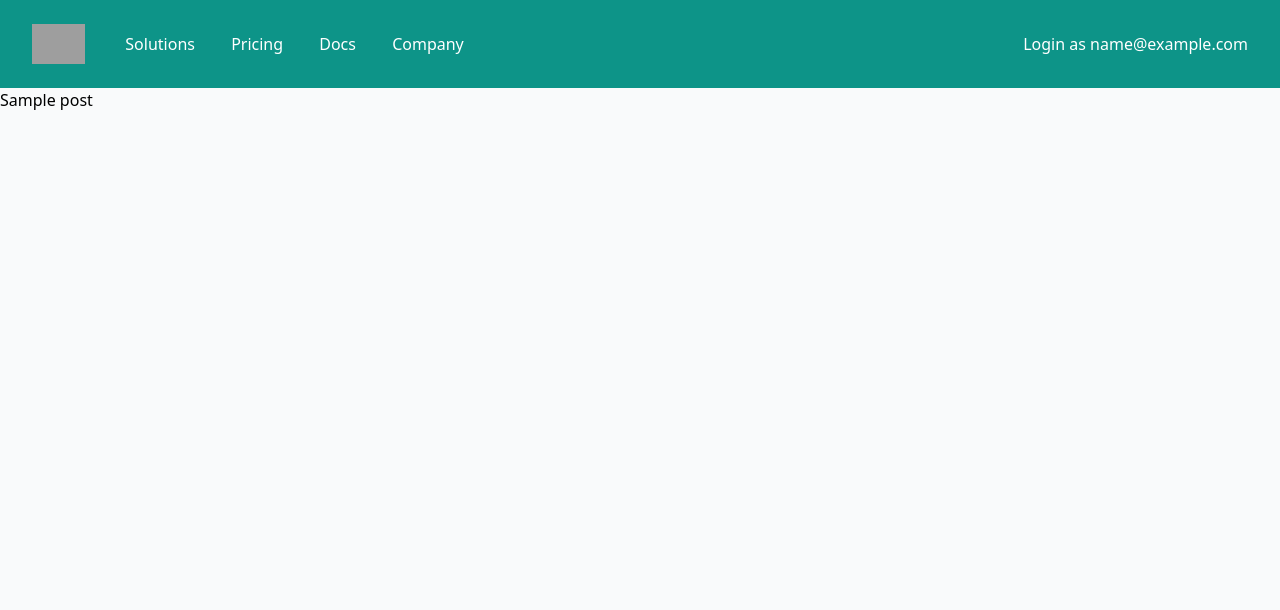
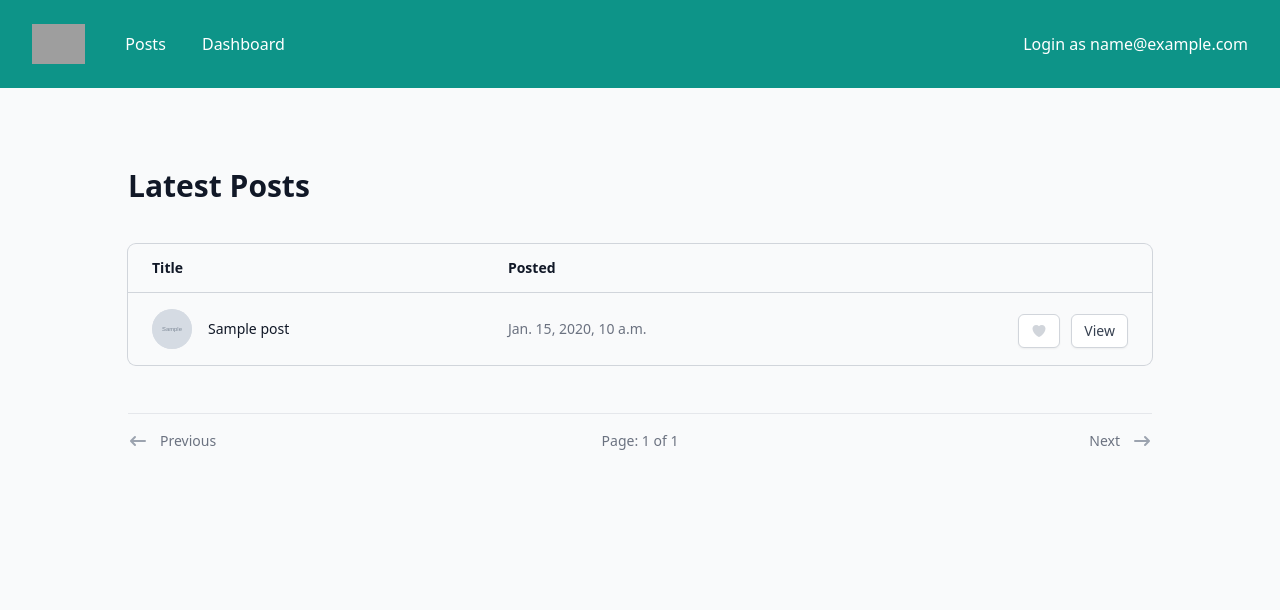
Before and after one commit to juanifioren/sonar, a Django app: page / in a window 1280 px wide. Shown: the top 610 px of the page. Run offline with Django 4.2, Linux system fonts and the light colour scheme; a user stored in the database is signed in; tables that the repository leaves empty hold one stand-in row (values such as "Sample post"); grey boxes marked "Sample" are stand-in pictures; some web fonts are replaced; grey boxes are pictures that could not be loaded.

Commit message:
List posts + pagination.

```diff
--- a/sonar/templates/_base.html
+++ b/sonar/templates/_base.html
@@ -42,13 +42,8 @@
                         <img class="h-10 w-auto" src="https://tailwindui.com/img/logos/mark.svg?color=white" alt="">
                     </a>
                     <div class="ml-10 hidden space-x-8 lg:block">
-                        <a href="#" class="text-base font-medium text-white hover:text-teal-50">Solutions</a>
-
-                        <a href="#" class="text-base font-medium text-white hover:text-teal-50">Pricing</a>
-
-                        <a href="#" class="text-base font-medium text-white hover:text-teal-50">Docs</a>
-
-                        <a href="#" class="text-base font-medium text-white hover:text-teal-50">Company</a>
+                        <a href="{% url 'posts' %}" class="text-base font-medium text-white hover:text-teal-50">Posts</a>
+                        <a href="#" class="text-base font-medium text-white hover:text-teal-50">Dashboard</a>
                     </div>
                 </div>
                 <div class="ml-10 space-x-4">
@@ -60,13 +55,8 @@
                 </div>
             </div>
             <div class="flex flex-wrap justify-center space-x-6 py-4 lg:hidden">
-                <a href="#" class="text-base font-medium text-white hover:text-teal-50">Solutions</a>
-
-                <a href="#" class="text-base font-medium text-white hover:text-teal-50">Pricing</a>
-
-                <a href="#" class="text-base font-medium text-white hover:text-teal-50">Docs</a>
-
-                <a href="#" class="text-base font-medium text-white hover:text-teal-50">Company</a>
+                <a href="{% url 'posts' %}" class="text-base font-medium text-white hover:text-teal-50">Posts</a>
+                <a href="#" class="text-base font-medium text-white hover:text-teal-50">Dashboard</a>
             </div>
         </nav>
     </header>
--- /dev/null
+++ b/sonar/templates/_pagination.html
@@ -0,0 +1,50 @@
+{% load i18n %}
+
+{% if page_obj %}
+
+<nav class="my-12 border-t border-gray-200 px-4 flex items-center justify-between sm:px-0">
+   <div class="-mt-px w-0 flex-1 flex">
+      <a{% if page_obj.has_previous %} id="previous-page" href="#"{% endif %} class="border-t-2 border-transparent pt-4 pr-1 inline-flex items-center text-sm font-medium text-gray-500{% if page_obj.has_previous %} hover:text-gray-700 hover:border-gray-300{% endif %}">
+         <!-- Heroicon name: solid/arrow-narrow-left -->
+         <svg class="mr-3 h-5 w-5 text-gray-400" xmlns="http://www.w3.org/2000/svg" viewBox="0 0 20 20" fill="currentColor" aria-hidden="true">
+            <path fill-rule="evenodd" d="M7.707 14.707a1 1 0 01-1.414 0l-4-4a1 1 0 010-1.414l4-4a1 1 0 011.414 1.414L5.414 9H17a1 1 0 110 2H5.414l2.293 2.293a1 1 0 010 1.414z" clip-rule="evenodd" />
+         </svg>
+         {% trans 'Previous' %}
+      </a>
+   </div>
+   <div class="hidden md:-mt-px md:flex">
+
+      <span class="border-transparent text-gray-500 border-t-2 pt-4 px-4 inline-flex items-center text-sm font-medium">
+      {% trans 'Page:' %} {{ page_obj.number }} of {{ page_obj.paginator.num_pages }}
+      </span>
+
+   </div>
+   <div class="-mt-px w-0 flex-1 flex justify-end">
+      <a{% if page_obj.has_next %} id="next-page" href="#"{% endif %} class="border-t-2 border-transparent pt-4 pl-1 inline-flex items-center text-sm font-medium text-gray-500{% if page_obj.has_next %} hover:text-gray-700 hover:border-gray-300{% endif %}">
+         {% trans 'Next' %}
+         <!-- Heroicon name: solid/arrow-narrow-right -->
+         <svg class="ml-3 h-5 w-5 text-gray-400" xmlns="http://www.w3.org/2000/svg" viewBox="0 0 20 20" fill="currentColor" aria-hidden="true">
+            <path fill-rule="evenodd" d="M12.293 5.293a1 1 0 011.414 0l4 4a1 1 0 010 1.414l-4 4a1 1 0 01-1.414-1.414L14.586 11H3a1 1 0 110-2h11.586l-2.293-2.293a1 1 0 010-1.414z" clip-rule="evenodd" />
+         </svg>
+      </a>
+   </div>
+</nav>
+
+{% if page_obj.has_previous or page_obj.has_next %}
+<script type="text/javascript">
+        var urlParams = new URLSearchParams(window.location.search);
+        var pageQueryName = "{{ page_kwarg | default:'page' }}";
+        {% if page_obj.has_previous %}
+        urlParams.delete(pageQueryName);
+        urlParams.append(pageQueryName, '{{ page_obj.previous_page_number }}');
+        document.getElementById('previous-page').href = '?' + urlParams.toString();
+        {% endif %}
+        {% if page_obj.has_next %}
+        urlParams.delete(pageQueryName);
+        urlParams.append(pageQueryName, '{{ page_obj.next_page_number }}');
+        document.getElementById('next-page').href = '?' + urlParams.toString();
+        {% endif %}
+</script>
+{% endif %}
+
+{% endif %}
--- a/sonar/templates/posts.html
+++ b/sonar/templates/posts.html
@@ -6,10 +6,55 @@
 
 {% block content %}
 
-{% if posts %}
-{% for post in posts %}
-    <p>{{ post.title }}</p>
-{% endfor %}
-{% endif %}
+<div class="pt-16 pb-20 px-4 sm:px-6 lg:pt-20 lg:pb-28 lg:px-8">
+    <div class="relative max-w-5xl mx-auto">
+        <div class="sm:flex sm:items-center">
+            <div class="sm:flex-auto">
+                <h1 class="text-3xl font-bold text-gray-900">Latest Posts</h1>
+            </div>
+        </div>
+        <div class="-mx-4 mt-10 ring-1 ring-gray-300 sm:-mx-6 md:mx-0 md:rounded-lg">
+            <table class="min-w-full divide-y divide-gray-300">
+                <thead>
+                    <tr>
+                        <th scope="col" class="py-3.5 pl-4 pr-3 text-left text-sm font-semibold text-gray-900 sm:pl-6">Title</th>
+                        <th scope="col" class="hidden px-3 py-3.5 text-left text-sm font-semibold text-gray-900 lg:table-cell">Posted</th>
+                        <th scope="col" class="relative py-3.5 pl-3 pr-4 sm:pr-6">
+                            <span class="sr-only">Actions</span>
+                        </th>
+                    </tr>
+                </thead>
+                <tbody>
+                    {% for post in posts %}
+                    <tr>
+                        <td class="whitespace-nowrap py-4 pl-4 pr-3 text-sm sm:pl-6">
+                            <div class="flex items-center">
+                                <div class="h-10 w-10 flex-shrink-0">
+                                    <img class="h-10 w-10 rounded-full bg-gray-200" src="{{ post.image_src }}" alt="">
+                                </div>
+                                <div class="ml-4">
+                                    <div class="font-medium text-gray-900">{{ post.title }}</div>
+                                </div>
+                            </div>
+                        </td>
+                        <td class="hidden px-3 py-3.5 text-sm text-gray-500 lg:table-cell">{{ post.date_created }}</td>
+                        <td class="relative py-3.5 pl-3 pr-4 sm:pr-6 text-right text-sm font-medium">
+                            <button type="button" class="relative top-[3px] inline-flex items-center rounded-md border border-gray-300 bg-white py-2 px-3 text-sm font-medium leading-4 text-gray-300 shadow-sm hover:bg-gray-50 focus:outline-none focus:ring-2 focus:ring-teal-500 focus:ring-offset-2 mr-2">
+                                <svg xmlns="http://www.w3.org/2000/svg" viewBox="0 0 24 24" fill="currentColor" class="w-4 h-4">
+                                    <path d="M11.645 20.91l-.007-.003-.022-.012a15.247 15.247 0 01-.383-.218 25.18 25.18 0 01-4.244-3.17C4.688 15.36 2.25 12.174 2.25 8.25 2.25 5.322 4.714 3 7.688 3A5.5 5.5 0 0112 5.052 5.5 5.5 0 0116.313 3c2.973 0 5.437 2.322 5.437 5.25 0 3.925-2.438 7.111-4.739 9.256a25.175 25.175 0 01-4.244 3.17 15.247 15.247 0 01-.383.219l-.022.012-.007.004-.003.001a.752.752 0 01-.704 0l-.003-.001z" />
+                                </svg>
+                            </button>
+                            <button type="button" class="inline-flex items-center rounded-md border border-gray-300 bg-white px-3 py-2 text-sm font-medium leading-4 text-gray-700 shadow-sm hover:bg-gray-50 focus:outline-none focus:ring-2 focus:ring-teal-500 focus:ring-offset-2">View</button>
+                        </td>
+                    </tr>
+                    {% endfor %}
+                </tbody>
+            </table>
+        </div>
+        {% include '_pagination.html' %}
+    </div>
+</div>
+
+
 
 {% endblock %}
--- a/sonar/views.py
+++ b/sonar/views.py
@@ -13,9 +13,4 @@ class PostsView(ListView):
     template_name = 'posts.html'
 
     def get_queryset(self):
-        queryset = Post.objects.all()
-        return queryset
-
-    def get_context_data(self, **kwargs):
-        context = super().get_context_data(**kwargs)
-        return context
+        return Post.objects.order_by('-date_created', '-id').all()
```
